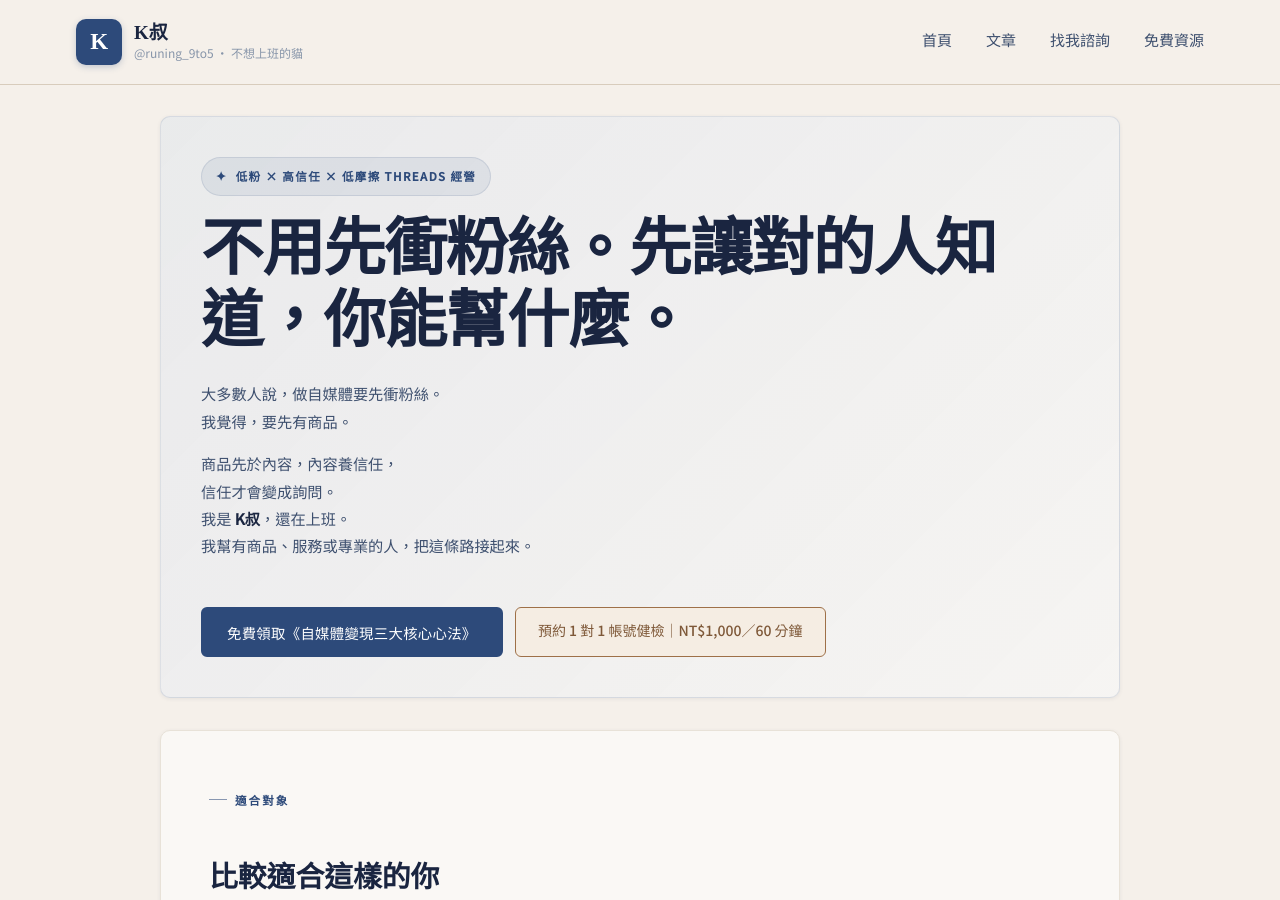
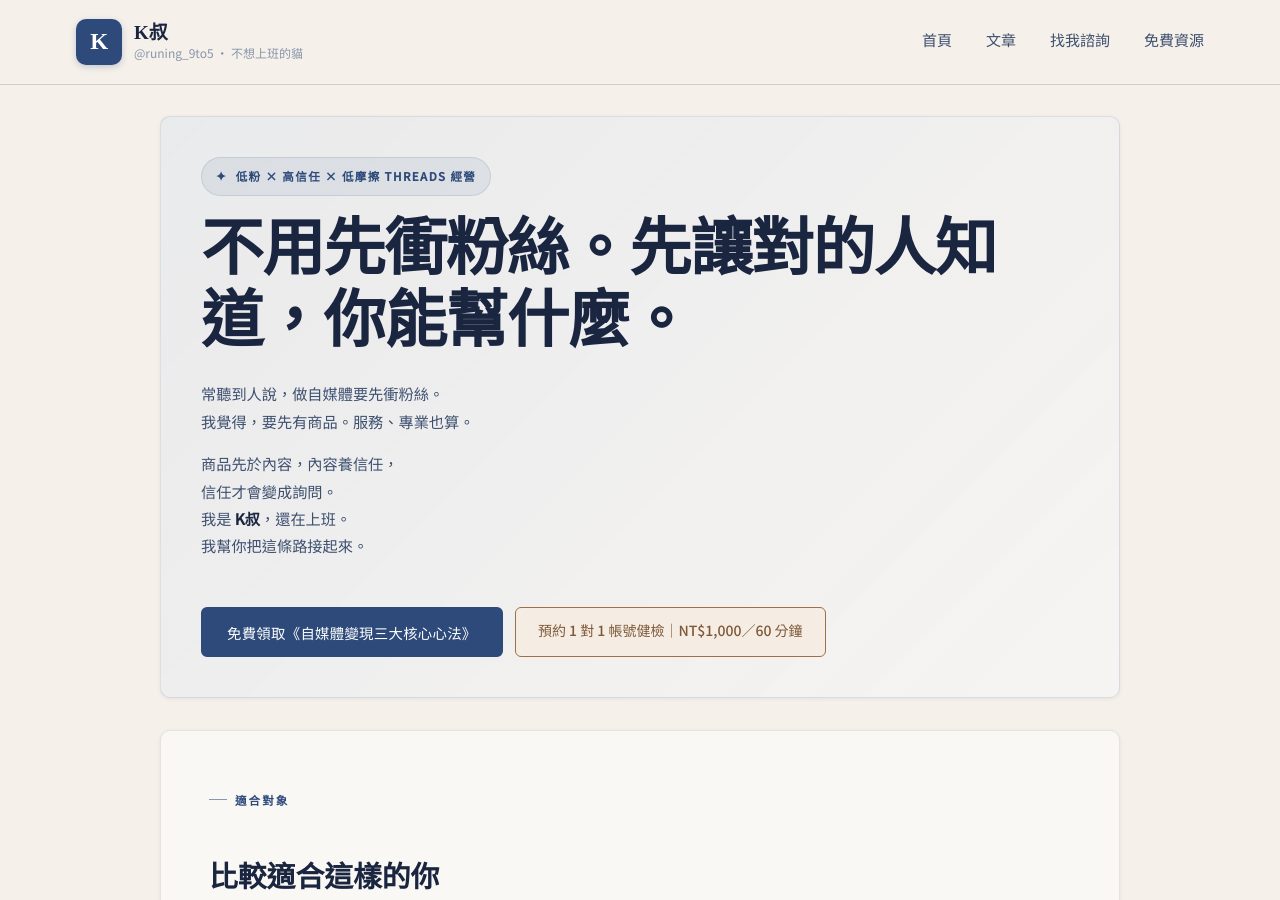
Before and after one commit to KenHAI666/Runing9TO5, a Jekyll site: the page built from index.md, in a window 1280 px wide and 900 px high. Built offline with Jekyll 4.4.1, drawn with Linux system fonts in a browser that asks for light colours.

Commit message:
首頁 hero：依 Codex 審稿修正 title 主詞分工與兩句文案

```diff
--- a/_config.yml
+++ b/_config.yml
@@ -55,7 +55,7 @@
 # SEO 專用設定
 seo:
   type: "website"
-  title: "K叔｜低粉 × 高信任 × 低摩擦的 Threads 經營與自媒體變現"
+  title: "K叔｜低粉 × 高信任 × 低摩擦 Threads 經營"
   description: "不用先衝粉絲。K叔幫有商品、服務或專業的個人品牌，先讓對的人知道你能幫什麼，再用低摩擦的 Threads 經營，把內容接到信任和詢問。"
   locale: "zh_TW"
   image: "/assets/images/og-default.jpg"
--- a/index.md
+++ b/index.md
@@ -1,8 +1,8 @@
 ---
 layout: default
-title: "K叔｜低粉 × 高信任 × 低摩擦的 Threads 經營與自媒體變現"
+title: "K叔｜低粉 × 高信任 × 低摩擦 Threads 經營"
 description: "不用先衝粉絲。K叔幫有商品、服務或專業的個人品牌，先讓對的人知道你能幫什麼，再用低摩擦的 Threads 經營，把內容接到信任和詢問。"
-keywords: "低粉變現, 自媒體變現, Threads 經營, 個人品牌, 有商品怎麼做自媒體, 低摩擦經營, K叔"
+keywords: "低粉變現, Threads 經營, 個人品牌, 有商品怎麼做自媒體, 低摩擦經營, K叔"
 ---
 
 
@@ -14,15 +14,15 @@
     <h1>不用先衝粉絲。先讓對的人知道，你能幫什麼。</h1>
 
     <p class="hero-lead">
-      大多數人說，做自媒體要先衝粉絲。<br>
-      我覺得，要先有商品。
+      常聽到人說，做自媒體要先衝粉絲。<br>
+      我覺得，要先有商品。服務、專業也算。
     </p>
 
     <p class="hero-body">
       商品先於內容，內容養信任，<br>
       信任才會變成詢問。<br>
       我是 <strong>K叔</strong>，還在上班。<br>
-      我幫有商品、服務或專業的人，把這條路接起來。
+      我幫你把這條路接起來。
     </p>
 
     <div class="btn-group hero-actions">
```
